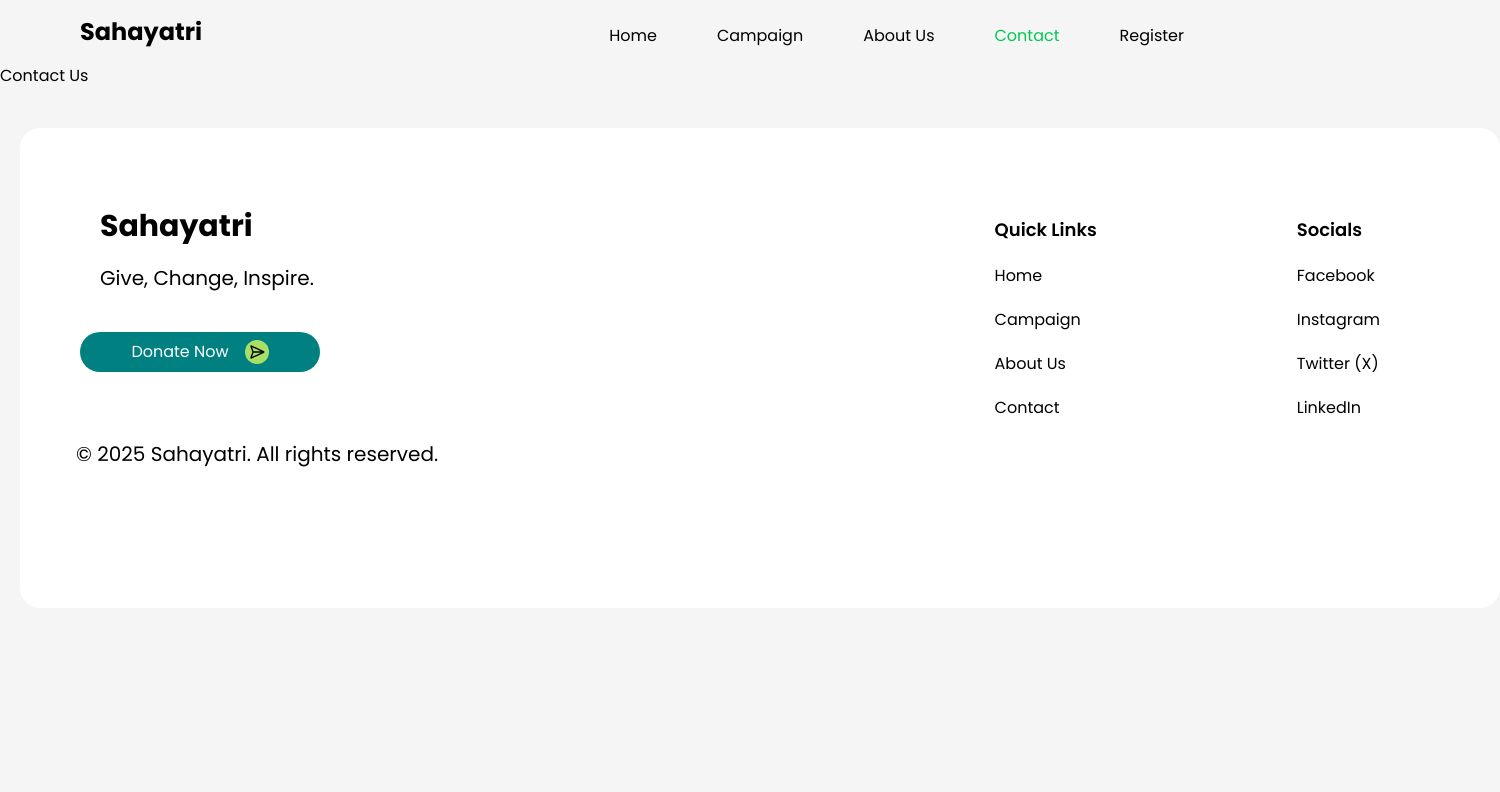
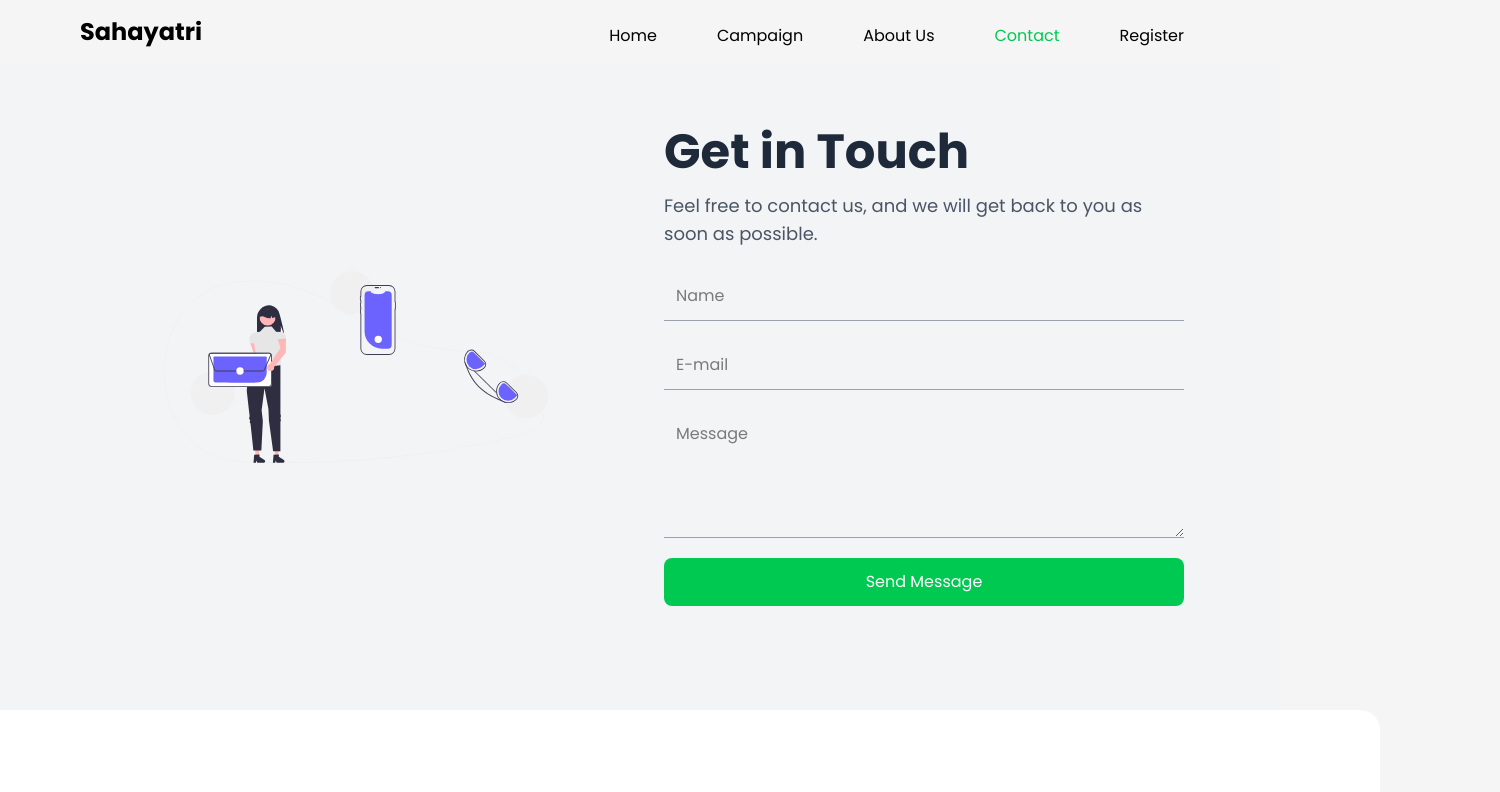
Before and after one commit to DrishyaShrestha09/Sahayatri, a React (Vite) app in the folder client/: page /contact in a window 1280 px wide. Shown: the top 792 px of the page, 1500 px wide, since content can reach past the window. Built offline with nearby package versions, Linux system fonts and the light colour scheme.

Commit message:
completed conntact page

```diff
--- a/client/src/pages/contact.jsx
+++ b/client/src/pages/contact.jsx
@@ -1,15 +1,52 @@
-import '../index.css';
+import "../index.css";
 import Footer from "../components/Footer";
+import contact from "../assets/contact.svg";
+
 const Contact = () => {
   return (
-    <div>
-      <div className="form">
-        <h2>Contact Us</h2>
+    <div className="flex flex-col items-center min-h-screen bg-gray-100">
+      {/* Main Container */}
+      <div className="w-full max-w-6xl px-8 py-16 flex flex-col md:flex-row items-center gap-12">
+
+        {/* Left Section - Image */}
+        <div className="w-full md:w-1/2 flex justify-center">
+          <img src={contact} alt="Contact" className="w-72 md:w-96" />
+        </div>
+
+        {/* Right Section - Form */}
+        <div className="w-full md:w-1/2">
+          <h1 className="text-5xl font-bold text-gray-800 mb-4">Get in Touch</h1>
+          <p className="text-lg text-gray-600 mb-6">
+            Feel free to contact us, and we will get back to you as soon as possible.
+          </p>
+
+          <form className="flex flex-col gap-5">
+            <input
+              type="text"
+              placeholder="Name"
+              className="border-b border-gray-400 p-3 w-full bg-transparent focus:border-blue-500 outline-none"
+            />
+            <input
+              type="email"
+              placeholder="E-mail"
+              className="border-b border-gray-400 p-3 w-full bg-transparent focus:border-blue-500 outline-none"
+            />
+            <textarea
+              name="message"
+              placeholder="Message"
+              className="border-b border-gray-400 p-3 w-full bg-transparent focus:border-blue-500 outline-none h-32"
+            ></textarea>
+            <button className="bg-green-500 text-white py-3 px-6 rounded-lg hover:bg-green-600 transition">
+              Send Message
+            </button>
+          </form>
+        </div>
 
       </div>
+
       <Footer />
     </div>
-  )
-}
+  );
+};
 
-export default Contact
+export default Contact;
```
Also changed, not shown: client/src/assets/contact.svg (added).
